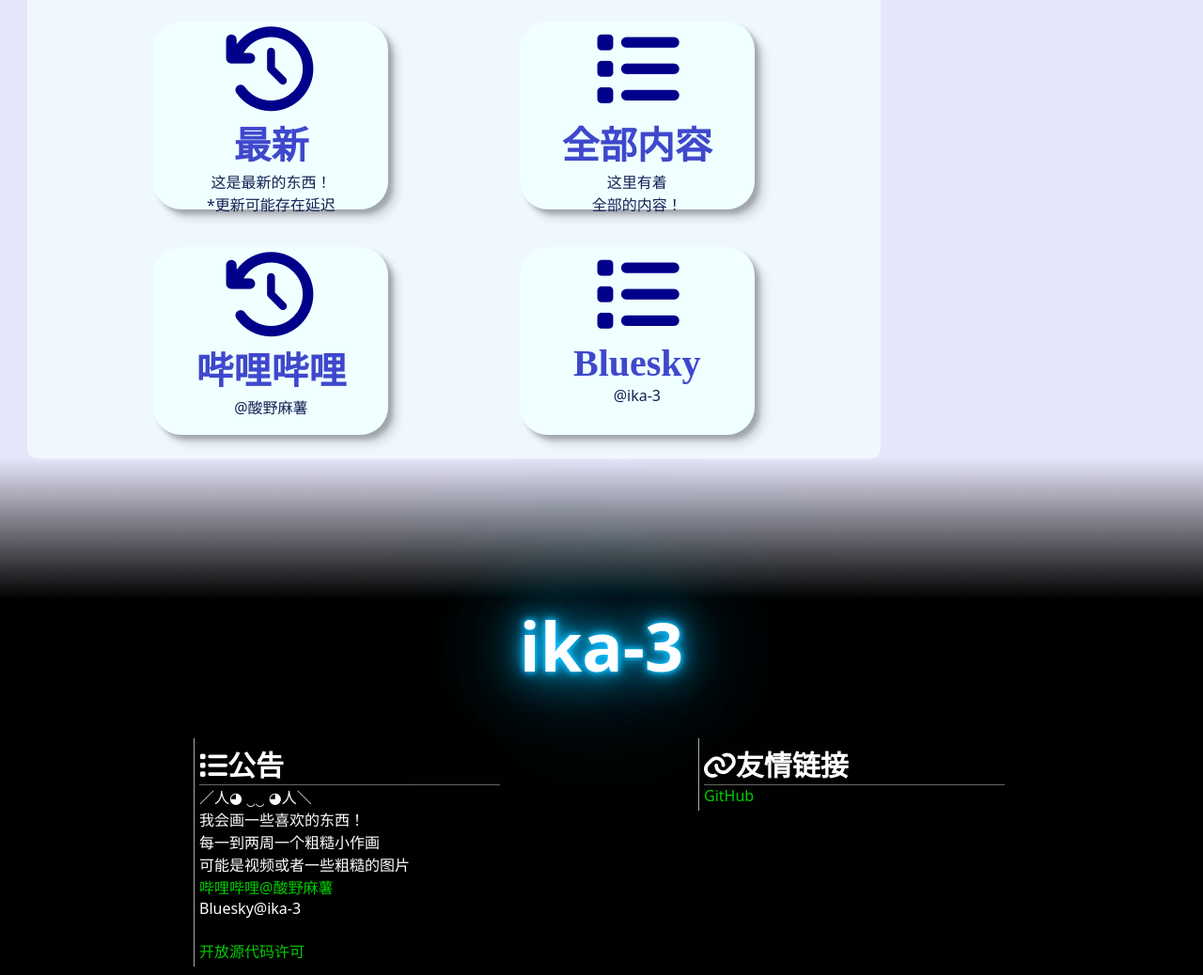
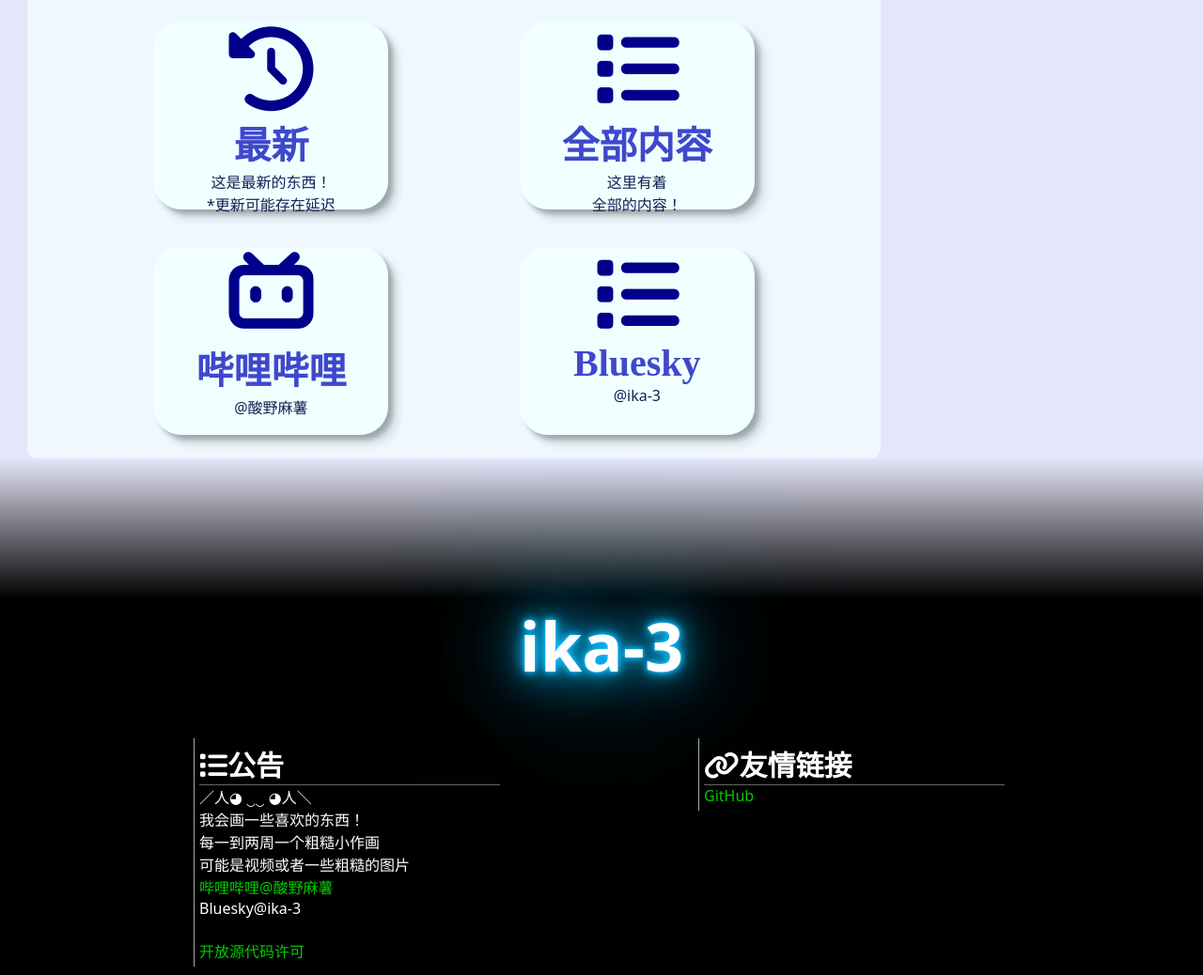
Before and after one commit to Hollow-YK/ika3blog, a plain HTML site: page index.html in a window 1280 px wide. Shown: the part 793-1831 px from the top of the page at 94% size. Drawn offline with nearby package versions, Linux system fonts and the light colour scheme; a web font is replaced by a local one.

Commit message:
Add files via upload

```diff
--- a/index.html
+++ b/index.html
@@ -6,6 +6,7 @@
 	<link rel="stylesheet" type="text/css" href="regular.css">
 	<script type="text/javascript" language="JavaScript" src="jquery-3.7.1.min.js"></script>
 	<script type="text/javascript" language="JavaScript" src="regular.js"></script>
+	<script src="https://kit.fontawesome.com/52169b984b.js" crossorigin="anonymous"></script>
 </head>
 <body>
 	<header class="normal-header">
@@ -109,7 +110,7 @@
 		</div>
 		<div class="part-introduction">
 			<a href="https://space.bilibili.com/3493121195248214/"><div class="part-introduction-box">
-				<i class="fas fa-clock-rotate-left part-introduction-icon"></i>
+				<i class="fab fa-bilibili part-introduction-icon"></i>
 				<h2 class="part-introduction-title">哔哩哔哩</h2>
 				<p class="part-introduction-text">@酸野麻薯</p>
 			</div></a>
```
